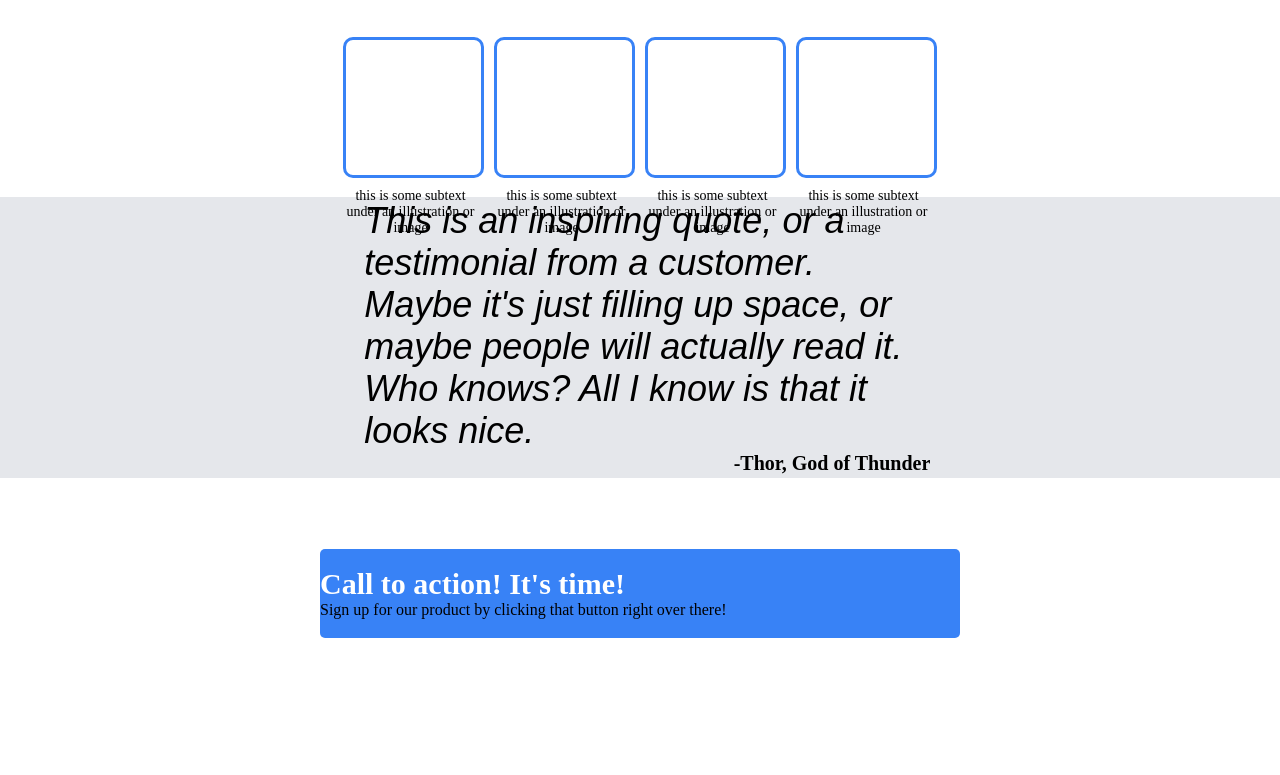
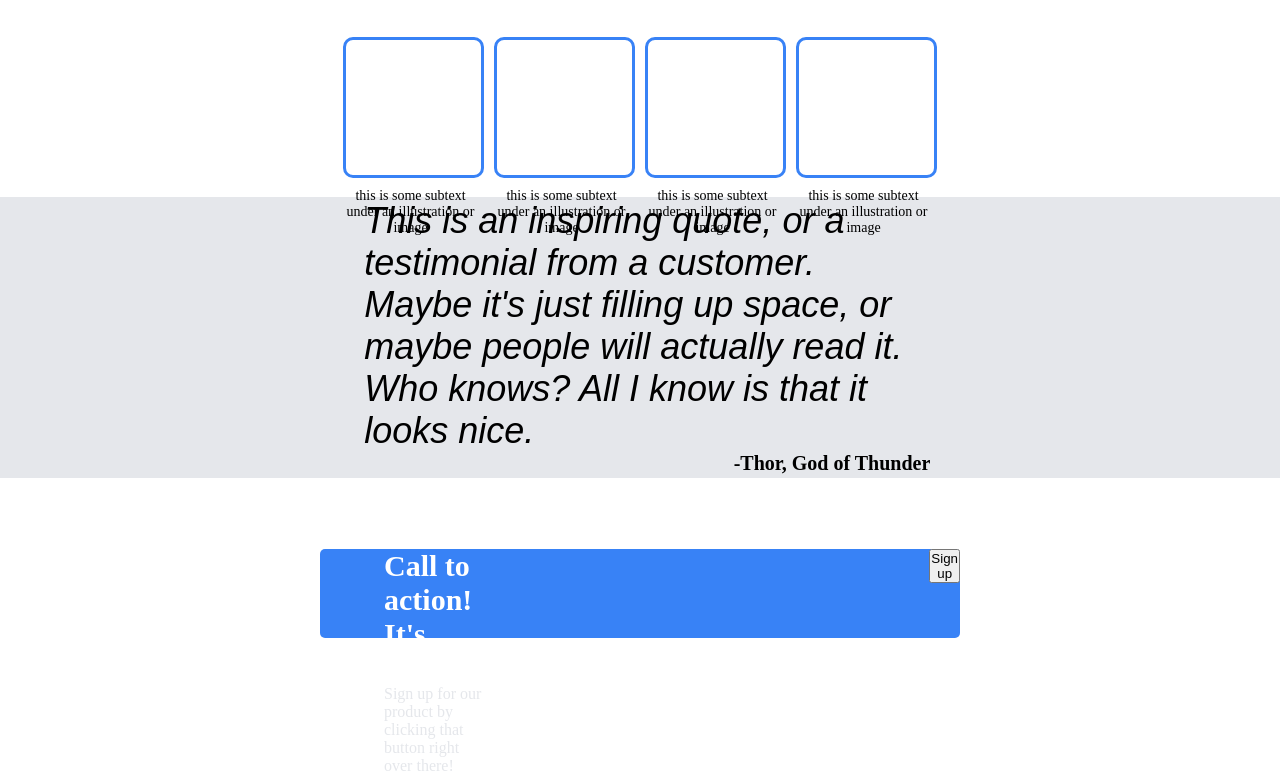
Before and after one commit to sosagz/landing-page, a plain HTML site: page index.html in a window 1280 px wide. Shown: the part 405-1180 px from the top of the page. Before the commit the page ends 1114 px from the top, so only its background shows below. Drawn offline with Linux system fonts and the light colour scheme.

Commit message:
Attempted grouping different divs to align the signup button in cta correctly

```diff
--- a/index.html
+++ b/index.html
@@ -69,8 +69,13 @@
         </div>
         <div class="final-container">
             <div class="call-to-action">
-                <div class="cta-text">Call to action! It's time!</div>
-                <div class="cta-subtext">Sign up for our product by clicking that button right over there!</div>
+                <div class="cta-text-container">
+                    <div class="cta-text">Call to action! It's time!</div>
+                    <div class="cta-subtext">Sign up for our product by clicking that button right over there!</div>
+                </div>
+                <div class="button-container">
+                    <button class="cta-button">Sign up</button>
+                </div>
             </div>
         </div>
     </div>
--- a/styles.css
+++ b/styles.css
@@ -166,7 +166,7 @@ ul {
 
 .call-to-action {
     display: flex;
-    flex-direction: column;
+    align-items: flex-start;
     justify-content: center;
     background-color: #3882F6;
     width: 50vw;
@@ -179,3 +179,24 @@ ul {
     font-weight: 700;
     font-size: 30px;
 }
+
+.cta-subtext {
+    color: #E5E7EB;
+}
+
+.cta-text, .cta-subtext {
+    padding-left: 5vw;
+}
+
+.button-container {
+    padding-left: 35vw;
+    text-align: center;
+}
+
+.cta-text-container {
+    display: flex;
+    justify-content: center;
+    align-items: flex-start;
+    flex-direction: column;
+    max-width: 1500px;
+}
```
